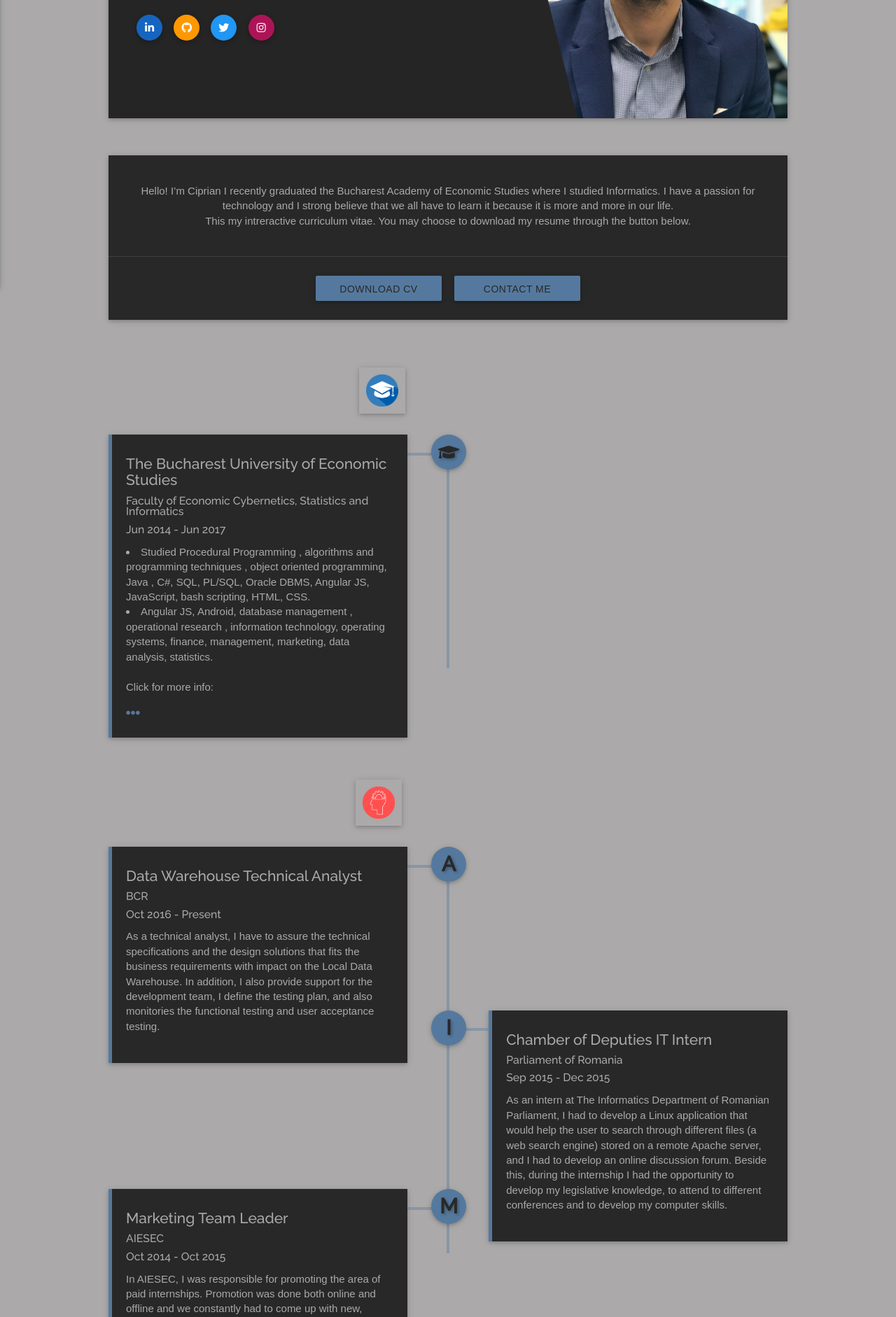
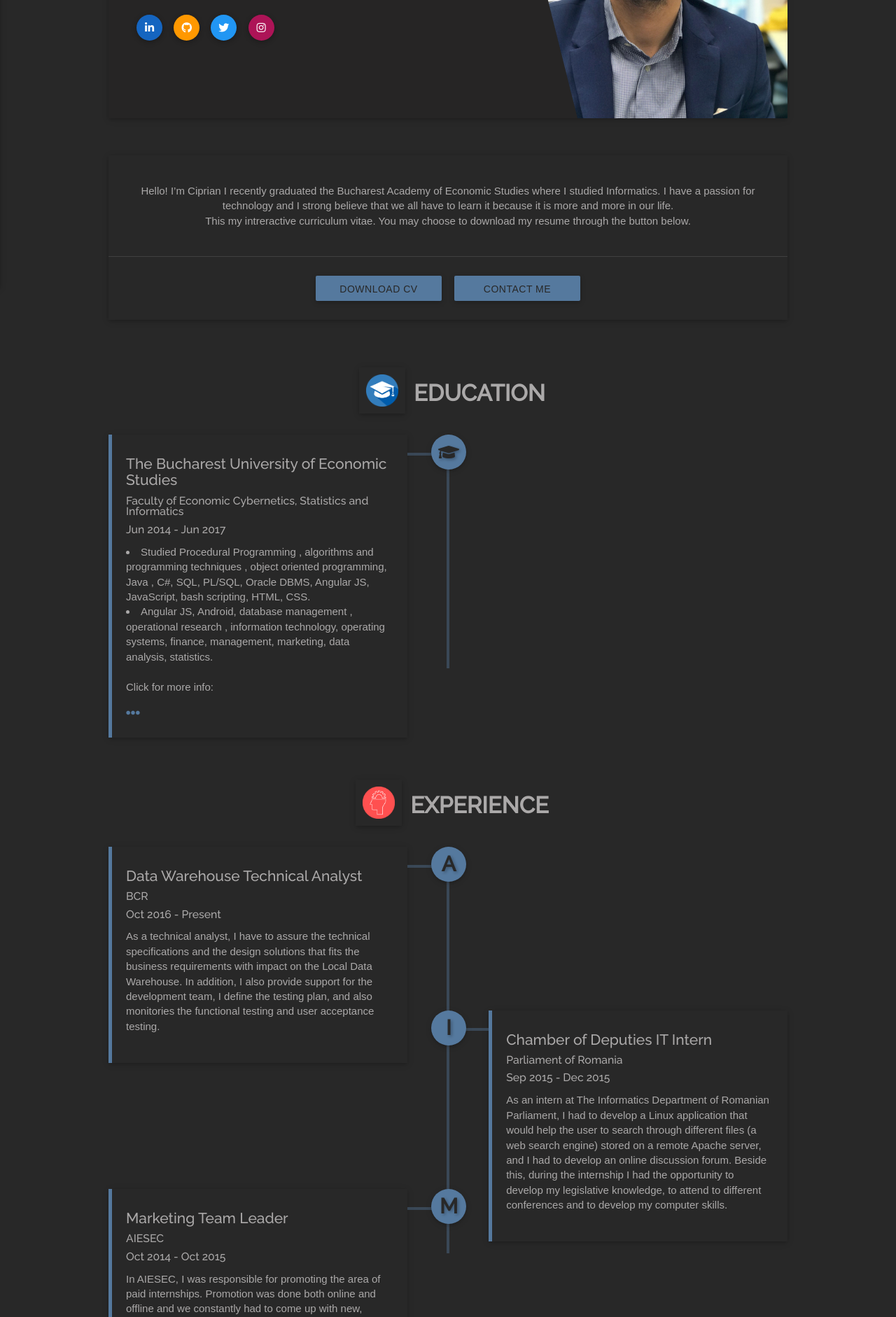
Before and after one commit to cipriancosarca19/CV-Page, a PHP site: page / in a window 1280 px wide. Shown: the part 389-2271 px from the top of the page at 70% size. Run offline with PHP 8.4, Linux system fonts and the light colour scheme; some libraries are stand-ins or nearby versions; some web fonts are replaced.

Commit message:
Update custom.css

```diff
--- a/css/custom.css
+++ b/css/custom.css
@@ -1,4 +1,4 @@
-html, body{margin:0;padding:0;outline:0;display:block;font-family:'Roboto', sans-serif;font-size:15px;background-color:#aba9a9;color:#aba9a9;-webkit-font-smoothing:subpixel-antialiased;-webkit-text-stroke:1px transparent;-webkit-text-size-adjust:100%;-ms-text-size-adjust:100%;-webkit-overflow-scrolling:touch;}
+html, body{margin:0;padding:0;outline:0;display:block;font-family:'Roboto', sans-serif;font-size:15px;background-color:#282828;color:#aba9a9;-webkit-font-smoothing:subpixel-antialiased;-webkit-text-stroke:1px transparent;-webkit-text-size-adjust:100%;-ms-text-size-adjust:100%;-webkit-overflow-scrolling:touch;}
 .section{position:relative;padding-top:15px;padding-bottom:30px;}
 .section .section-title{margin-bottom:18px;}
 .section .section-title .title-icon{margin-right:20px;color:#55799e;}
```
